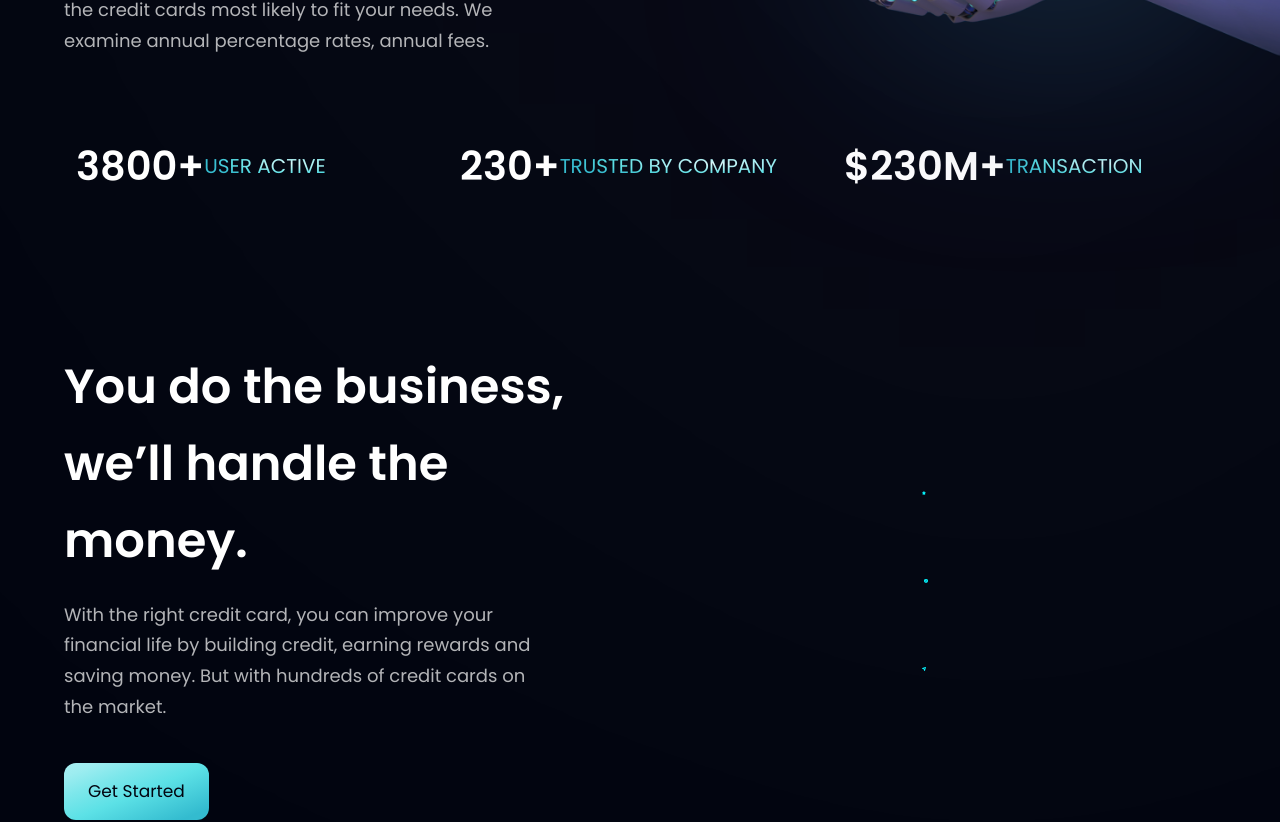
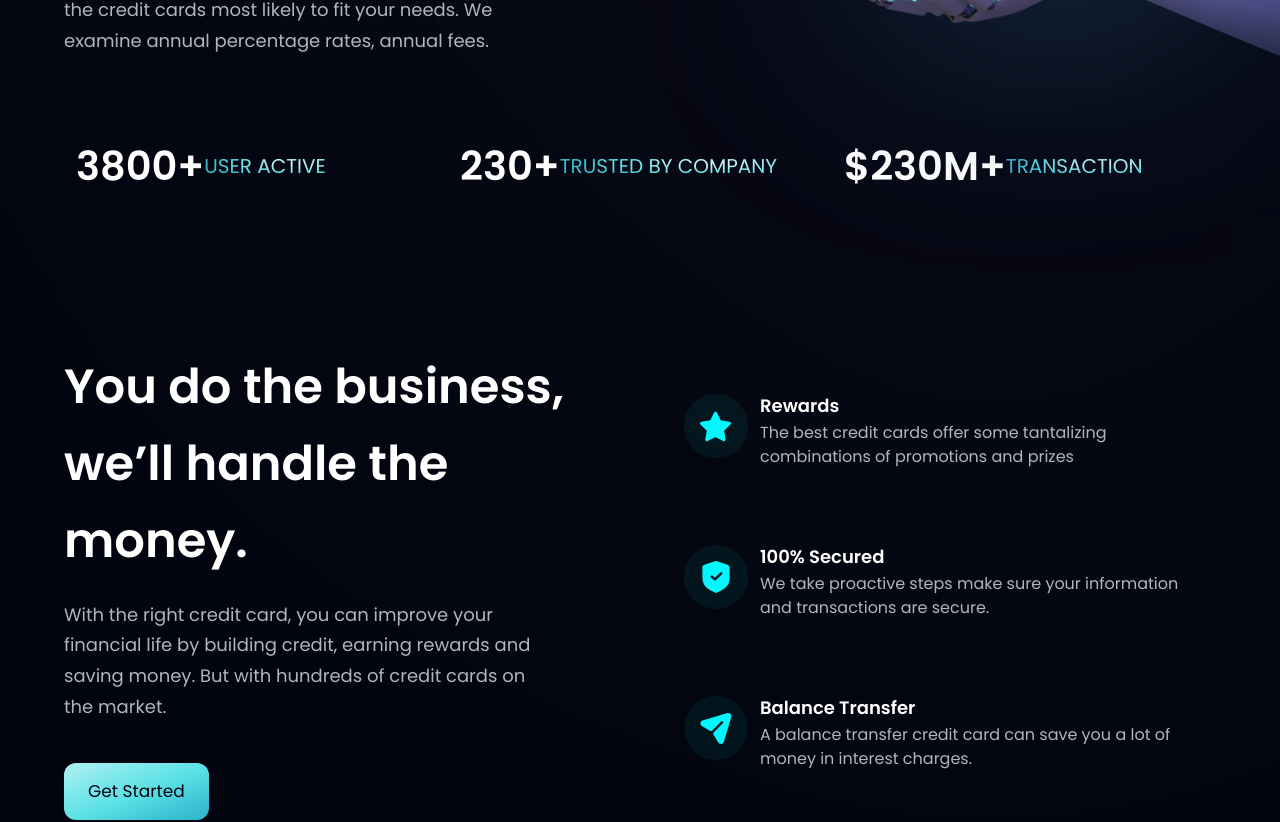
Before and after one commit to tharaka-mts/bank_app_reactjs, a React (Vite) app: page / in a window 1280 px wide. Shown: the part 660-1482 px from the top of the page. Built offline with nearby package versions, Linux system fonts and the light colour scheme.

Commit message:
Business Section

```diff
--- a/src/App.jsx
+++ b/src/App.jsx
@@ -29,7 +29,7 @@
     </div>
 
     <div className={`bg-primary ${styles.paddingX} ${styles.flexStart}`}>
-      <div className={`${styles.boxWidth} text-white`}>
+      <div className={`${styles.boxWidth}`}>
         <Stats />
         <Business />
         <Billing />
--- a/src/components/Business.jsx
+++ b/src/components/Business.jsx
@@ -5,8 +5,17 @@
 
 const FeatureCard = ({ icon, title, content, index }) => (
   <div className={`flex flex-row p-6 rounded-[20px] ${index !== features.length - 1 ? "mb-6" : "mb-0"} feature-card`}>
-    <div>
+    <div className={`h-[64px] w-[64px] rounded-full ${styles.flexCenter} bg-dimBlue`}>
       <img src={icon} alt="icon" className="w-[50%] h-[50%] object-contain" />
+    </div>
+
+    <div className="flex flex-1 flex-col ml-3">
+      <h4 className="font-poppins font-semibold text-white text-[18px] leading-[23px] mb-1">
+        {title}
+      </h4>
+      <p className="font-poppins font-normal text-dimWhite text-[16px] leading-[24px] mb-1">
+        {content}
+      </p>
     </div>
   </div>
 );
```
